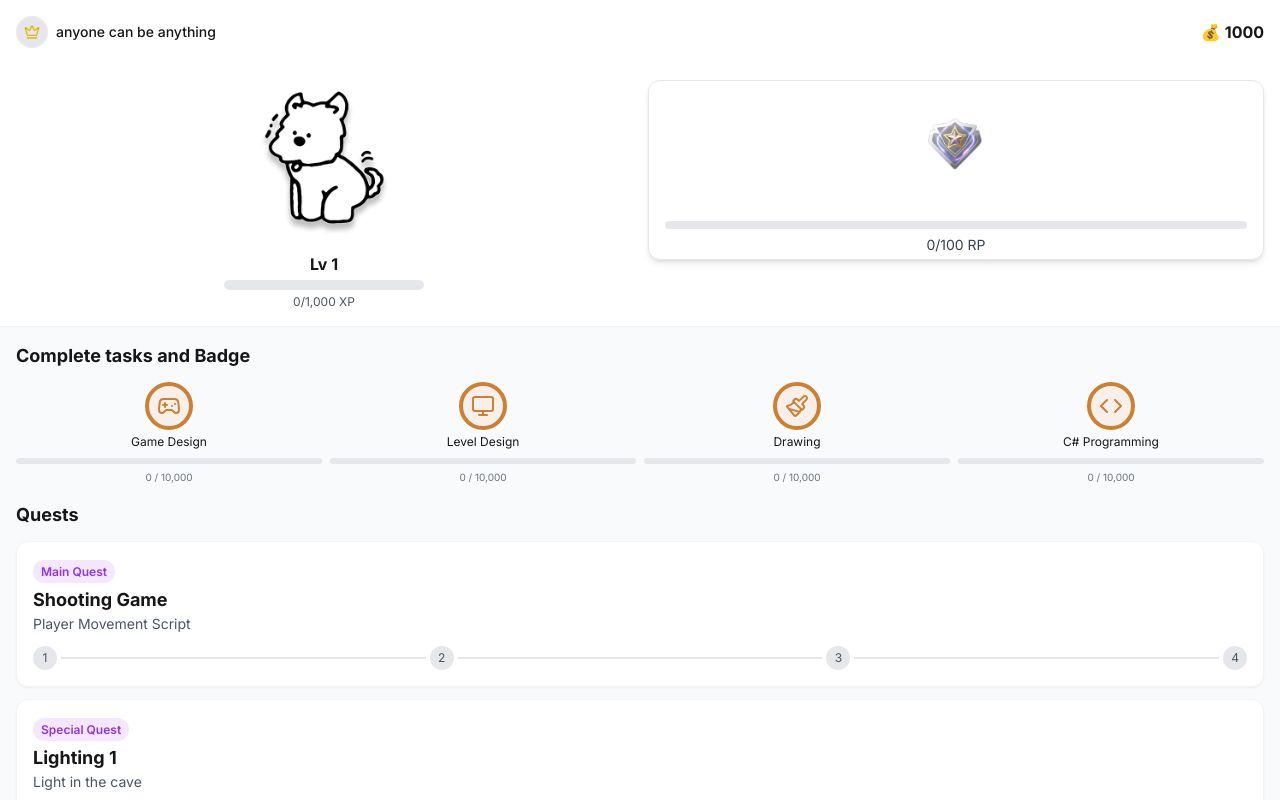
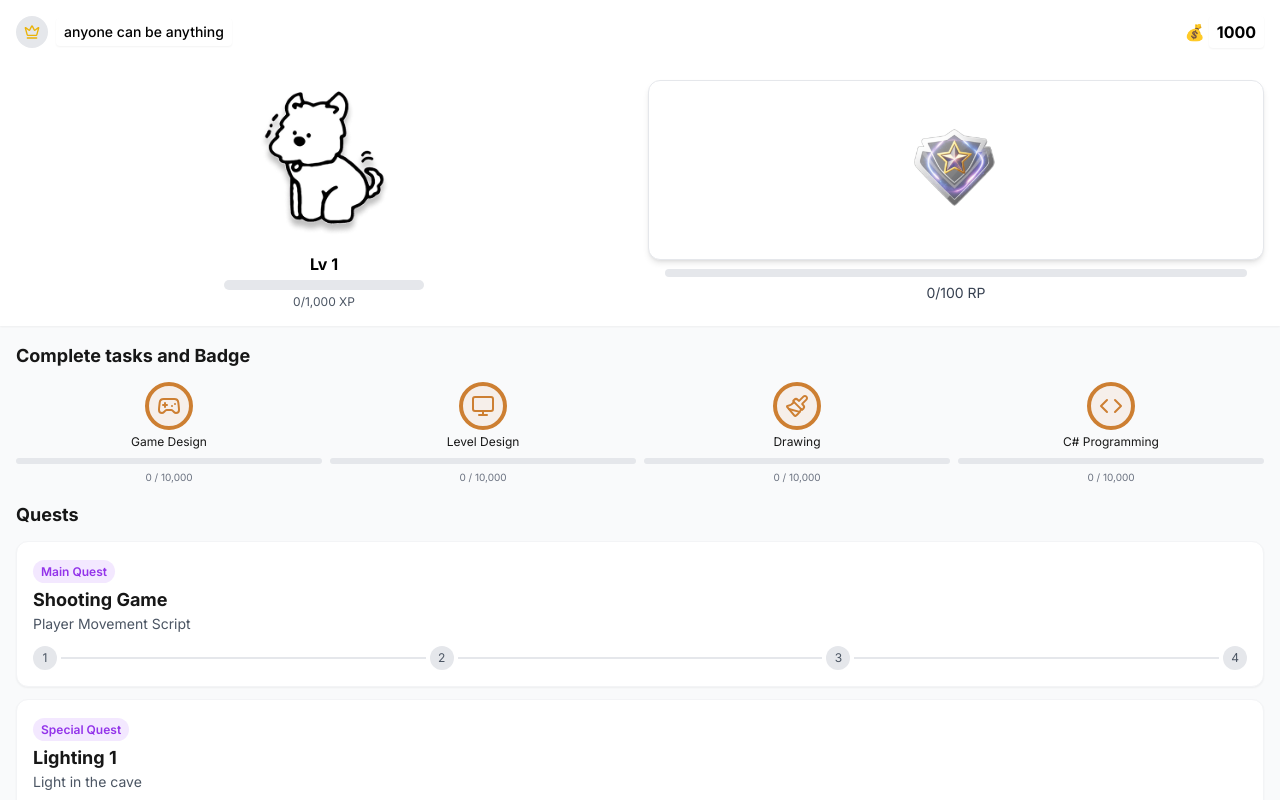
Before and after one commit to watchirapong/Hamsfun-project, a Next.js app: page / in a window 1280 px wide. Built offline with nearby package versions, Linux system fonts and the light colour scheme; a web font is replaced by a local one.

Commit message:
fix color

```diff
--- a/src/app/page.tsx
+++ b/src/app/page.tsx
@@ -2312,7 +2312,7 @@ const App: React.FC = () => {
                     setIsEditingDescription(false);
                   }
                 }}
-                className="text-sm font-medium bg-transparent border-b-2 border-blue-500 outline-none focus:border-blue-600 px-1 min-w-[200px]"
+                className="text-sm font-medium text-black bg-white border-b-2 border-blue-500 outline-none focus:border-blue-600 px-2 py-1 rounded shadow-sm min-w-[200px]"
                 autoFocus
               />
             ) : (
@@ -2320,14 +2320,14 @@ const App: React.FC = () => {
                 className="flex items-center gap-2 cursor-pointer hover:opacity-70 transition-opacity group"
                 onClick={() => setIsEditingDescription(true)}
               >
-                <span className="text-sm font-medium">{description}</span>
+                <span className="text-sm font-medium text-black bg-white px-2 py-1 rounded shadow-sm">{description}</span>
                 <Edit2 size={14} className="text-gray-400 opacity-0 group-hover:opacity-100 transition-opacity" />
               </div>
             )}
           </div>
           <div className="flex items-center gap-1">
             <span className="text-yellow-500">💰</span>
-            <span className="font-bold">{user.coins}</span>
+            <span className="font-bold text-black bg-white px-2 py-1 rounded shadow-sm">{user.coins}</span>
           </div>
         </div>
       </div>
@@ -2340,7 +2340,7 @@ const App: React.FC = () => {
             <img src={user.avatar} alt="Pet" className="w-32 h-32 sm:w-40 sm:h-40 object-contain" />
             <div className="mt-3 w-full max-w-[200px]">
               <div className="text-center mb-1">
-                <span className="text-base font-bold">Lv {user.petLevel}</span>
+                <span className="text-base font-bold text-black">Lv {user.petLevel}</span>
               </div>
               <div className="w-full bg-gray-200 rounded-full h-2.5 mb-1">
                 <div
@@ -2369,7 +2369,7 @@ const App: React.FC = () => {
                     <img
                       src={user.badge}
                       alt="Rank Badge"
-                      className="w-20 h-20 sm:w-24 sm:h-24 object-contain"
+                      className="w-32 h-32 sm:w-36 sm:h-36 object-contain"
                     />
                   </div>
                   <h3 className="font-bold text-lg sm:text-xl text-center mb-3 sm:mb-4 truncate">{user.rankName}</h3>
```
Lines whose indentation alone changed are shown as unchanged.
